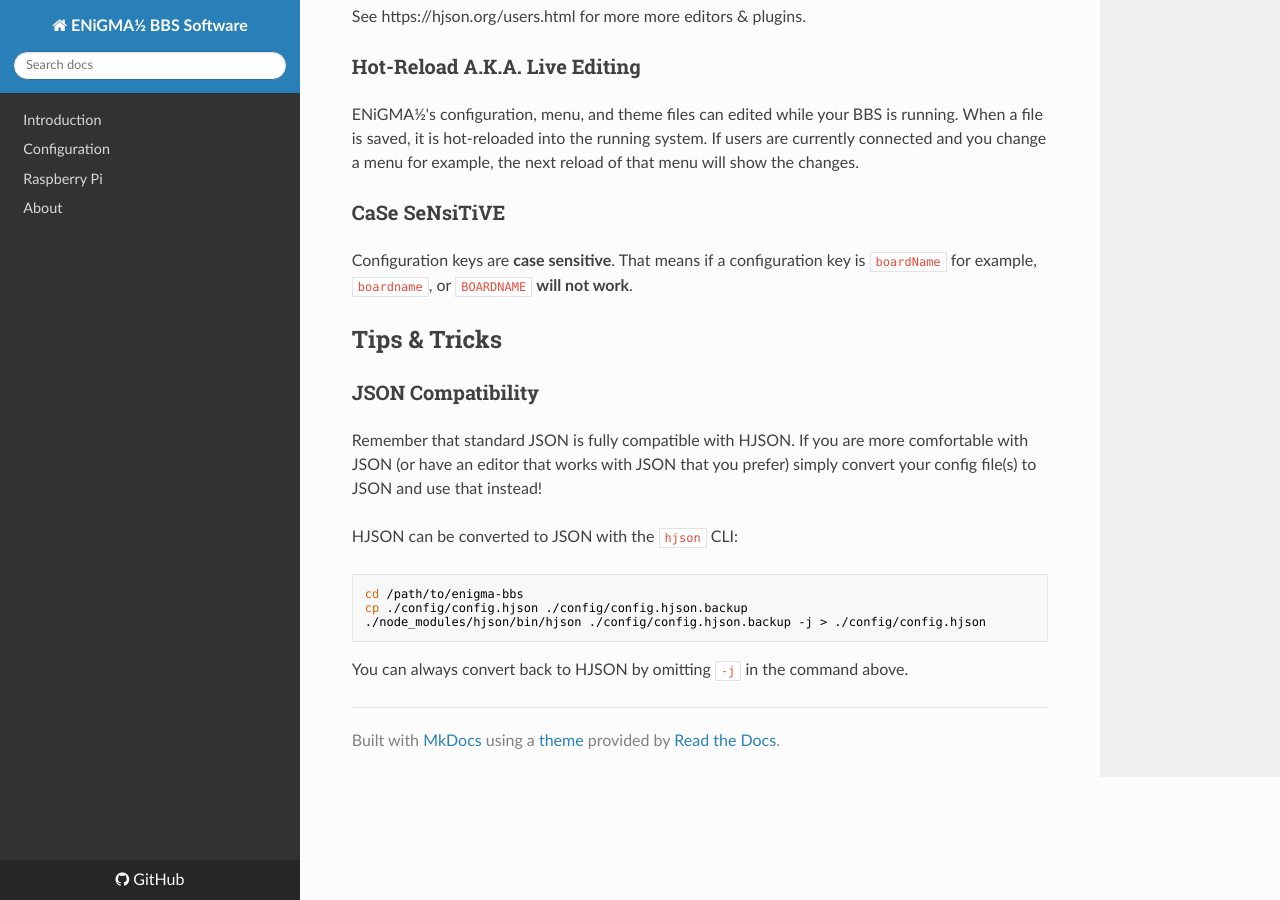
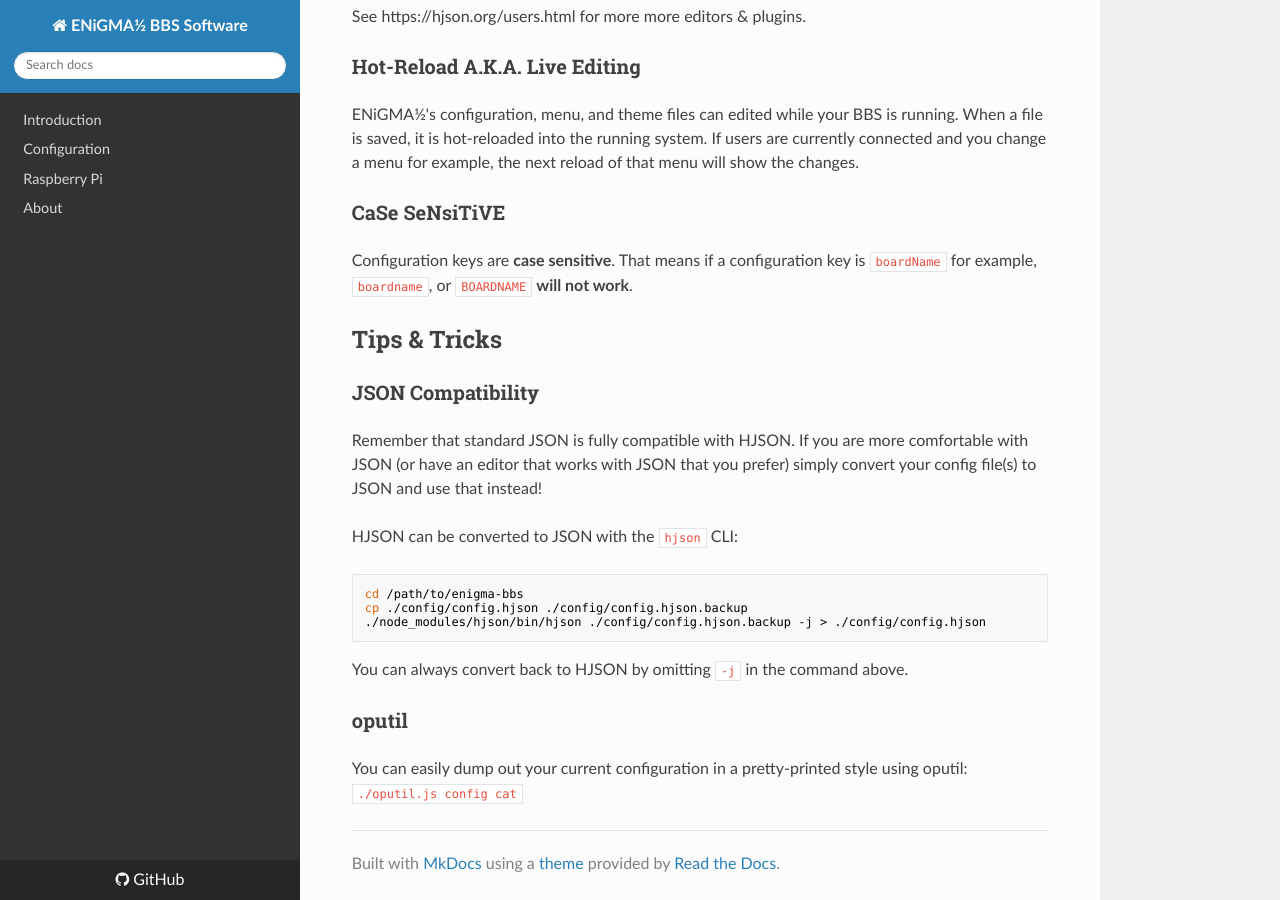
Before and after one commit to NuSkooler/enigma-bbs, an MkDocs documentation site: the page built from docs/configuration/hjson.md, in a window 1280 px wide and 900 px high, scrolled down 1146 px. Built offline with MkDocs 1.6.1, drawn with Linux system fonts in a browser that asks for light colours; nearby versions of some CDN libraries; old or Windows-style settings are respelled for this version of MkDocs.

Commit message:
Note on oputil config cat

````diff
--- a/docs/configuration/hjson.md
+++ b/docs/configuration/hjson.md
@@ -56,3 +56,6 @@ cp ./config/config.hjson ./config/config.hjson.backup
 ```
 
 You can always convert back to HJSON by omitting `-j` in the command above.
+
+### oputil
+You can easily dump out your current configuration in a pretty-printed style using oputil: ```./oputil.js config cat```
````
